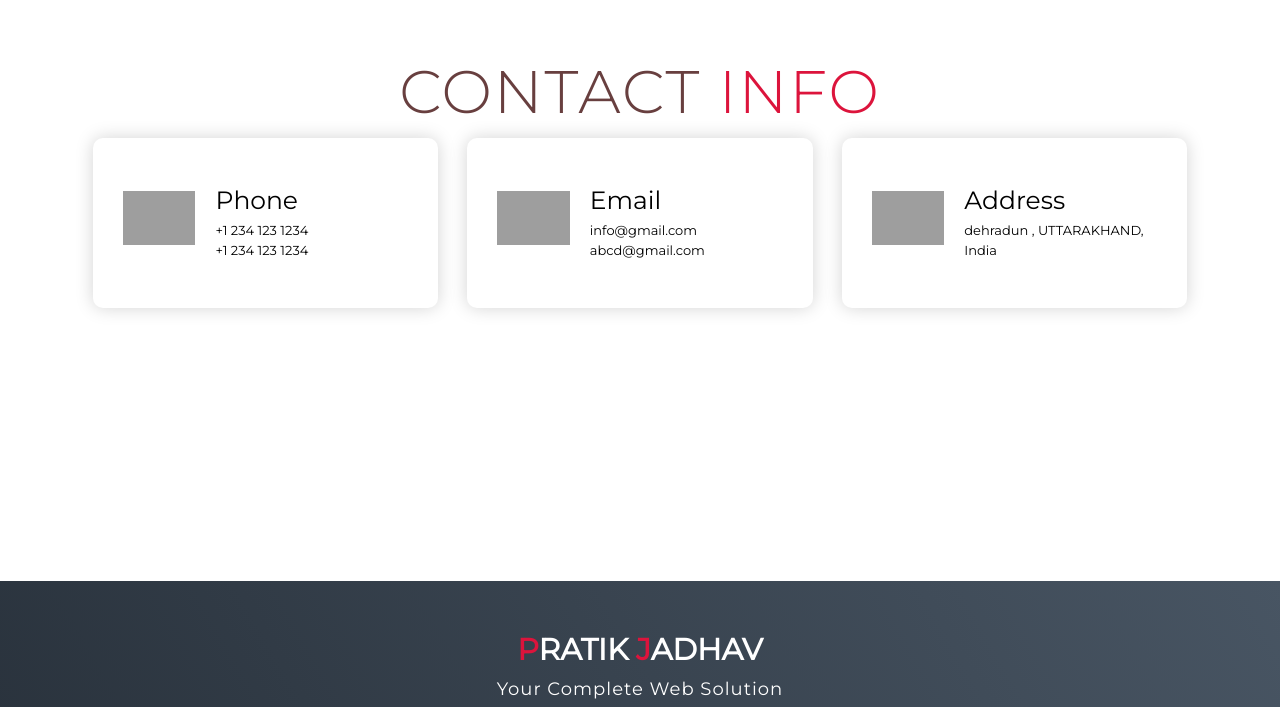
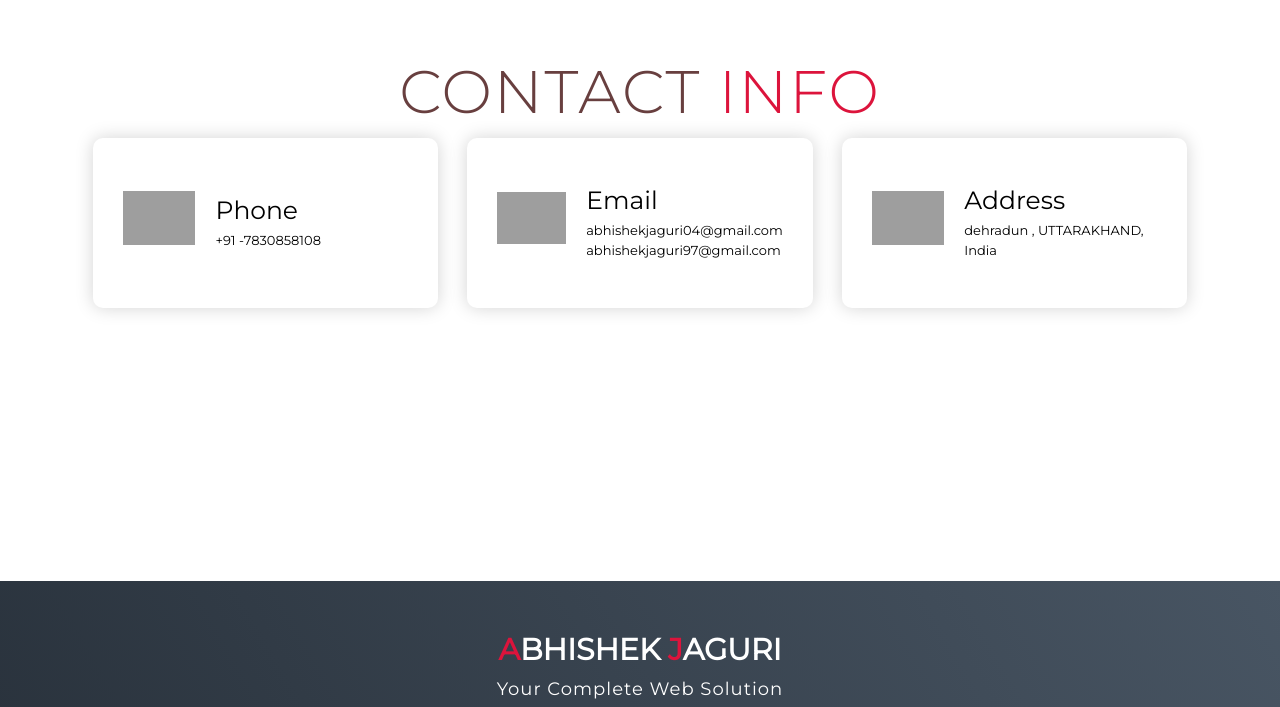
Before and after one commit to Abhishekjaguri/Personal-Portfolio, a plain HTML site: page index.html in a window 1280 px wide. Shown: the part 4962-5669 px from the top of the page. Drawn offline with Linux system fonts and the light colour scheme; grey boxes are pictures that could not be loaded; a script that the page names is missing.

Commit message:
Update index.html

```diff
--- a/index.html
+++ b/index.html
@@ -193,16 +193,15 @@
           <div class="icon"><img src="https://img.icons8.com/bubbles/100/000000/phone.png" /></div>
           <div class="contact-info">
             <h1>Phone</h1>
-            <h2>+1 234 123 1234</h2>
-            <h2>+1 234 123 1234</h2>
+            <h2>+91 -7830858108 </h2>
           </div>
         </div>
         <div class="contact-item">
           <div class="icon"><img src="https://img.icons8.com/bubbles/100/000000/new-post.png" /></div>
           <div class="contact-info">
             <h1>Email</h1>
-            <h2>info@gmail.com</h2>
-            <h2>abcd@gmail.com</h2>
+            <h2>abhishekjaguri04@gmail.com</h2>
+            <h2>abhishekjaguri97@gmail.com</h2>
           </div>
         </div>
         <div class="contact-item">
@@ -221,7 +220,7 @@
   <section id="footer">
     <div class="footer container">
       <div class="brand">
-        <h1><span>P</span>ratik <span>J</span>adhav</h1>
+        <h1><span>A</span>bhishek <span>J</span>aguri</h1>
       </div>
       <h2>Your Complete Web Solution</h2>
       <div class="social-icon">
```
